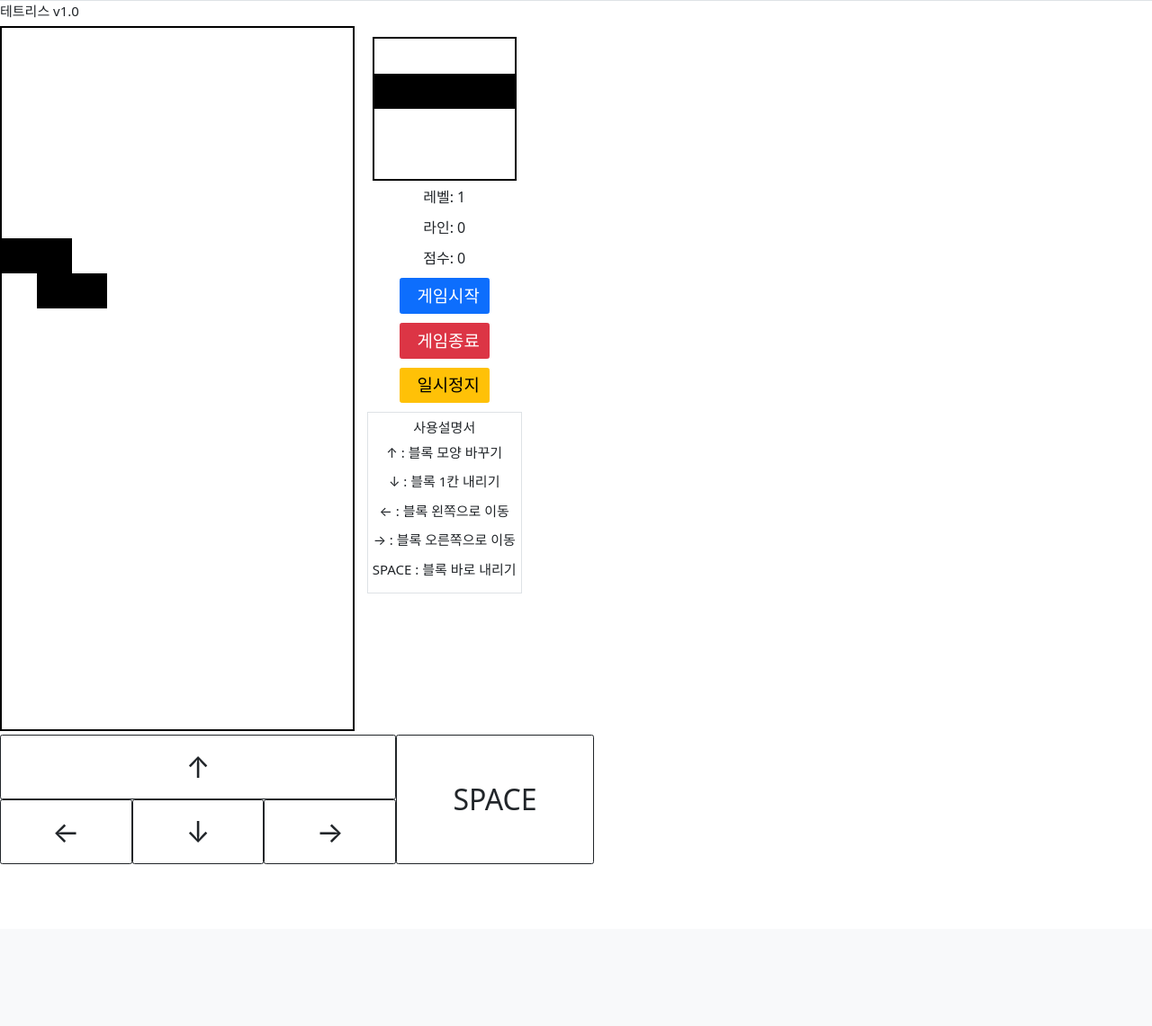
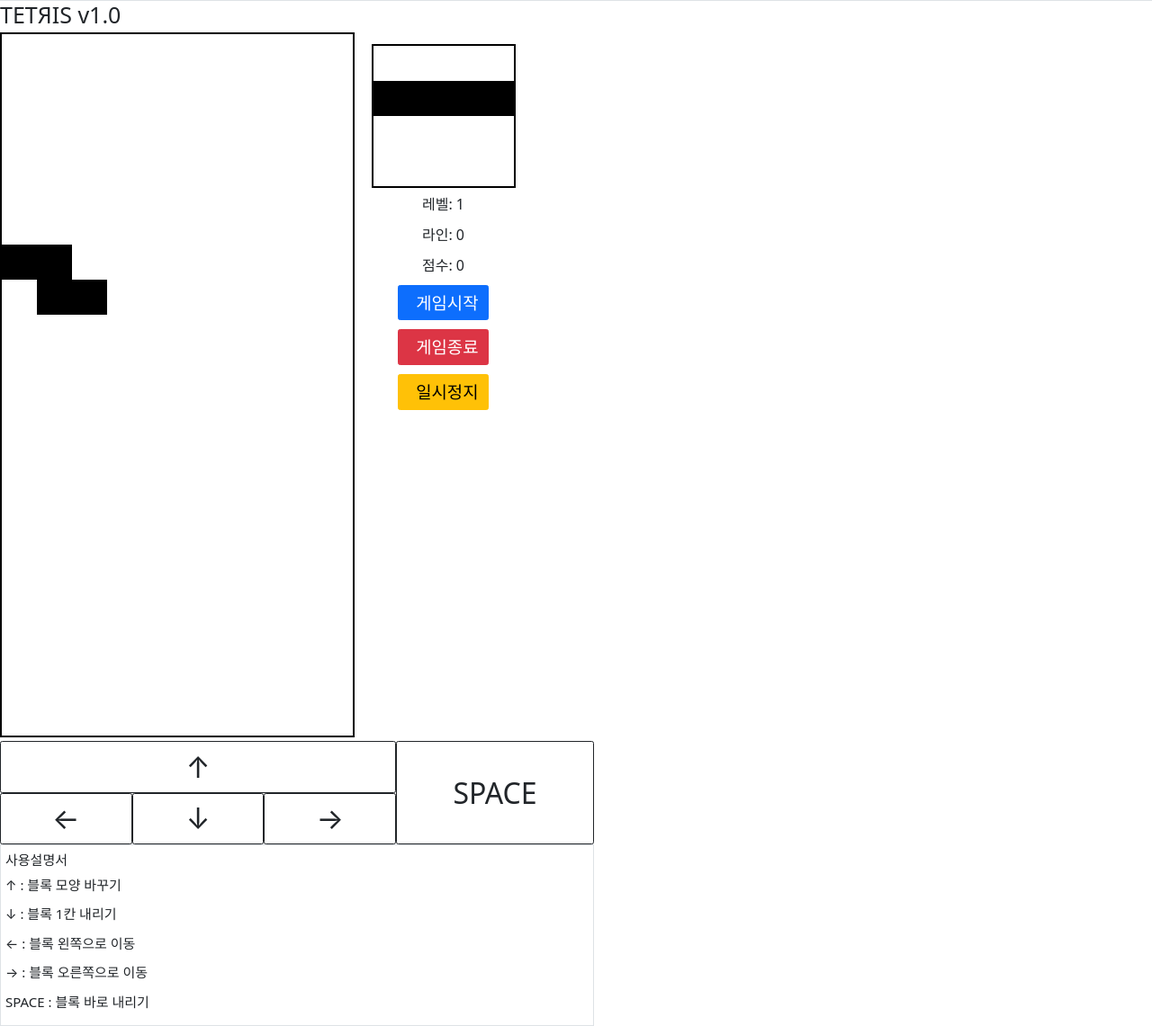
Before and after one commit to dnjfqhd12345/thirdproject, a Django app: page /whatyourweb/tetris/ in a window 1280 px wide. Shown: the part 35-1176 px from the top of the page at 90% size. Before the commit the page ends 996 px from the top, so only its background shows below. Run offline with Django 3.2, Linux system fonts and the light colour scheme; some libraries are stand-ins or nearby versions.

Commit message:
fourth commit

```diff
--- a/templates/wyw/tetris.html
+++ b/templates/wyw/tetris.html
@@ -6,13 +6,12 @@
 <head>
     <meta charset="UTF-8">
     <meta http-equiv="X-UA-Compatible" content="IE=edge">
-    <meta name="viewport" content="width=device-width, initial-scale=1.0">
+    <meta name="viewport" content="width=device-width, initial-scale=1.0, maximum-scale=1.0, user-scalable=no">
     <title>테트리스</title>
     <link href="https://cdn.jsdelivr.net/npm/bootstrap@5.0.2/dist/css/bootstrap.min.css" rel="stylesheet" integrity="sha384-EVSTQN3/azprG1Anm3QDgpJLIm9Nao0Yz1ztcQTwFspd3yD65VohhpuuCOmLASjC" crossorigin="anonymous">
 </head>
-<fieldset class="title">
-    <legend>테트리스 v1.0</legend>
-<body>
+<body id="total">
+    <h1>TETЯIS v1.0</h1>
     <div class="wrap">
         <div class="main-contests">
             <canvas id="main-board" class="main-board"></canvas>
@@ -34,16 +33,6 @@
                 <button type="button" button id="pause-button" onclick="pause()" class="btn btn-warning">일시정지</button>
 
             </p>
-            <div class="instructor">
-            <fieldset class="border p-2">
-                <legend>사용설명서</legend>
-                <p>↑ : 블록 모양 바꾸기</p>
-                <p>↓ : 블록 1칸 내리기</p>
-                <p>← : 블록 왼쪽으로 이동</p>
-                <p>→ : 블록 오른쪽으로 이동</p>
-                <p>SPACE : 블록 바로 내리기</p>
-            </fieldset>
-            </div>
         </div>
     </div>
     <div id="bottom-container" class="bottom-container">
@@ -60,17 +49,27 @@
             </div>
             <button id="space-key" class="btn btn-outline-dark" onclick="pressKey(32)"><span style="font-size:xx-large;">SPACE</span></button>
         </div>
+        <div class="instructor">
+            <fieldset class="border p-2">
+                <legend>사용설명서</legend>
+                <p>↑ : 블록 모양 바꾸기</p>
+                <p>↓ : 블록 1칸 내리기</p>
+                <p>← : 블록 왼쪽으로 이동</p>
+                <p>→ : 블록 오른쪽으로 이동</p>
+                <p>SPACE : 블록 바로 내리기</p>
+            </fieldset>
+            </div>
+
     </div>
 
     </div>
 
 </body>
 
-</fieldset>
 <style>
-    /* html {
+html {
     font-size: 10px;
-} */
+}
 
 .tetris {
   width: 480px;
```
